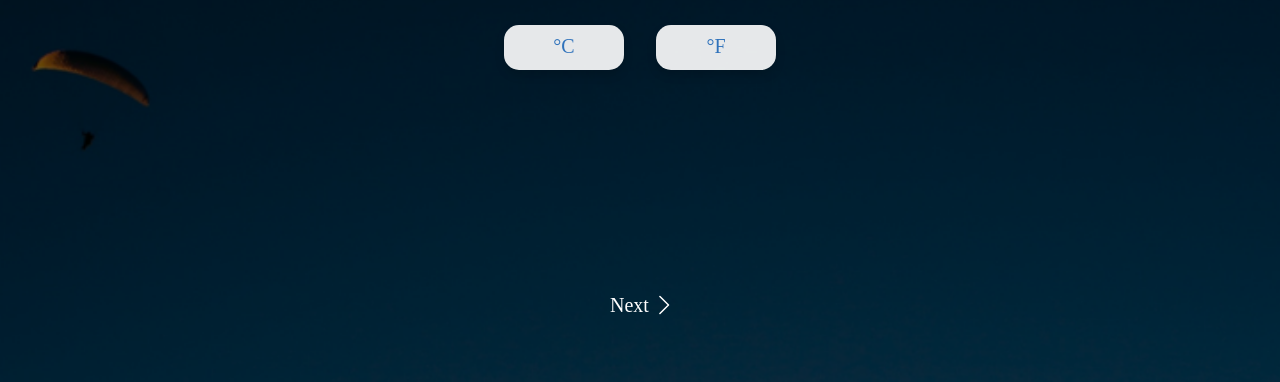
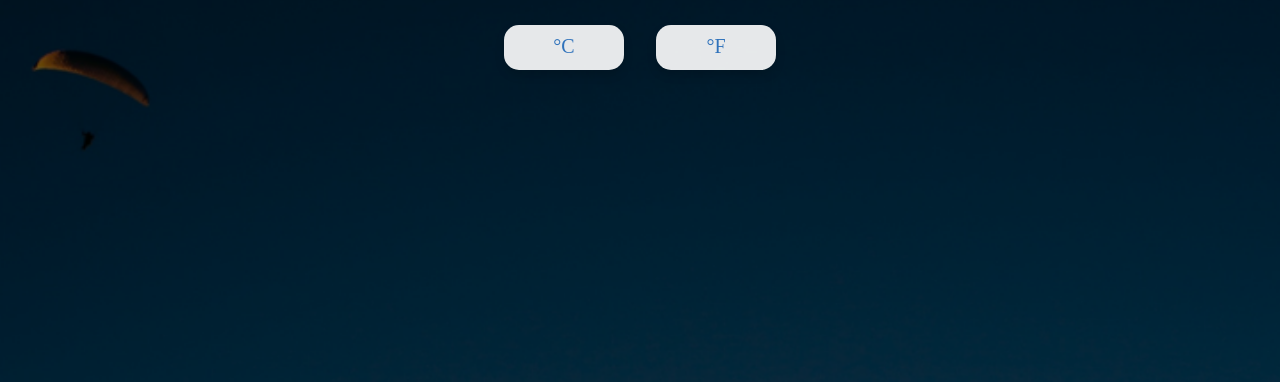
Before and after one commit to arctouch-marceloaquino/arcweatherv2-web, a React (Create React App) app: page / in a window 1280 px wide. Shown: the part 373-755 px from the top of the page. Built offline with nearby package versions, Linux system fonts and the light colour scheme.

Commit message:
Changes requested on PR code review

```diff
--- a/src/pages/fresh_install/FreshInstallPage.css
+++ b/src/pages/fresh_install/FreshInstallPage.css
@@ -1,12 +1,15 @@
-.DivButtons {
+.FreshInstallPage {
+    min-height: 100vh;
+    max-width: 100%;
+    background-image: url("../../images/bg-settings-first-access@2x.png");
+    background-size: cover;
+}
+
+.FreshInstallPage-buttons {
     margin-top: 3vh;
 }
 
-.ButtonCelsius {
-    margin-right: 2rem;
-}
-
-.Button {
+.FreshInstallPage-button--default {
     width: 120px;
     height: 45px;
     object-fit: contain;
@@ -17,7 +20,7 @@
     align-items: center;
 }
 
-.ButtonActive {
+.FreshInstallPage-button--active {
     width: 120px;
     height: 45px;
     object-fit: contain;
@@ -28,36 +31,19 @@
     align-items: center;
 }
 
-.DivContent {
-    text-align: center;
-    display: flex;
-    flex-direction: row;
-    justify-content: center;
+.FreshInstallPage-celsiusButton {
+    margin-right: 2rem;
 }
 
-.Next {
-    display: flex;
-    align-items: center;
-    height: 54px;
-    color: #ffffff;
+.FreshInstallPage-buttonText--default {
+    width: 120px;
+    height: 25px;
+    color: #2f72bb;
+    display: inline-block;
+    vertical-align: middle;
 }
 
-.DivNext {
-    padding-top: 26vh;
-}
-
-.Description {
-    display: flex;
-    align-items: center;
-    height: 54px;
-    color: #ffffff;
-}
-
-.DivDescription {
-    padding-top: 40vh;
-}
-
-.Text {
+.FreshInstallPage-text--default {
     font-family: Avenir;
     font-size: 20px;
     font-weight: 500;
@@ -68,26 +54,37 @@
     text-align: center;
 }
 
-.ButtonText {
-    width: 120px;
-    height: 25px;
-    color: #2f72bb;
-    display: inline-block;
-    vertical-align: middle;
-}
-
-.TextActive {
+.FreshInstallPage-text--active {
     color: white;
 }
 
-.FreshInstallPage {
-    min-height: 100vh;
-    max-width: 100%;
-    background-image: url("../../images/bg-settings-first-access@2x.png");
-    background-size: cover;
+.FreshInstallPage-nonButtonText--default {
+    display: flex;
+    align-items: center;
+    height: 54px;
+    color: #ffffff;
 }
 
-.Path4 {
+.FreshInstallPage-content {
+    text-align: center;
+    display: flex;
+    flex-direction: row;
+    justify-content: center;
+}
+
+.FreshInstallPage-next {
+    padding-top: 26vh;
+}
+
+.FreshInstallPage-nextButton--disabled {
+    display: none !important;
+}
+
+.FreshInstallPage-description {
+    padding-top: 40vh;
+}
+
+.FreshInstallPage-nextArrow {
     object-fit: contain;
     transform: rotate(-180deg);
     margin-left: 10px;
--- a/src/pages/fresh_install/FreshInstallPage.tsx
+++ b/src/pages/fresh_install/FreshInstallPage.tsx
@@ -2,16 +2,28 @@ import React from 'react';
 import '../fresh_install/FreshInstallPage.css';
 import path4 from "../../images/path4.svg";
 import classNames from 'classnames';
+import TemperatureScaleService from '../../services/TemperatureScaleService';
 
-export default class FreshInstallPage extends React.Component<{}, { selectedTemperatureScale: string }> {
+type Props = {};
+type State = { selectedTemperatureScale: string };
+
+export default class FreshInstallPage extends React.Component<Props, State> {
+
+    temperatureService: TemperatureScaleService;
+
+    constructor(props: Props) {
+        super(props);
+        this.state = { selectedTemperatureScale: '' };
+        this.temperatureService = new TemperatureScaleService();
+    }
 
     handleButtonClick = (selectedTemperatureScale: 'C' | 'F') => {
-        if (this.state === null || !(this.state.selectedTemperatureScale === selectedTemperatureScale)) {
+        if (!(this.state.selectedTemperatureScale === selectedTemperatureScale)) {
             this.setState({
                 selectedTemperatureScale
             });
 
-            localStorage.setItem('temperatureScale', selectedTemperatureScale);
+            this.temperatureService.setSelectedTemperature(selectedTemperatureScale);
         }
     }
 
@@ -19,42 +31,47 @@ export default class FreshInstallPage extends React.Component<{}, { selectedTemp
         console.log("Moving");
     }
 
+    renderNextButton = () => {
+        const isClicked = this.state.selectedTemperatureScale === '';
+        const divClasses = classNames({'FreshInstallPage-nextButton--disabled': isClicked},
+        'FreshInstallPage-content', 'FreshInstallPage-next');
+        return (
+            <div className={divClasses} onClick={this.moveToLocation} >
+                <span className="FreshInstallPage-nonButtonText--default FreshInstallPage-text--default">
+                    Next
+                </span>
+                <img className="FreshInstallPage-nextArrow" src={path4}></img>
+            </div>);
+    }
+
     renderCelsiusButton = () => {
-        const isClicked = this.state !== null && this.state.selectedTemperatureScale === 'C';
-        const divClasses = classNames({
-            ButtonActive: isClicked,
-            ButtonCelsius: true,
-            Button: !isClicked
+        const isClicked = this.state.selectedTemperatureScale === 'C';
+        const divClasses = classNames('FreshInstallPage-celsiusButton', {
+            'FreshInstallPage-button--active': isClicked,
+            'FreshInstallPage-button--default': !isClicked
         });
 
-        const textClasses = classNames({
-            TextActive: isClicked,
-            Text: true,
-            ButtonText: true
-        });
+        const textClasses = classNames('FreshInstallPage-text--default', 'FreshInstallPage-buttonText--default', { 'FreshInstallPage-text--active': isClicked });
 
         return (
-            <div className={divClasses} onClick={((e) => this.handleButtonClick('C'))}>
+            <div className={divClasses} onClick={(e) => this.handleButtonClick('C')}>
                 <span className={textClasses}>°C</span>
             </div>
         );
     }
 
-    renderFahrenheit = () => {
-        const isClicked = this.state !== null && this.state.selectedTemperatureScale === 'F';
+    renderFahrenheitButton = () => {
+        const isClicked = this.state.selectedTemperatureScale === 'F';
         const divClasses = classNames({
-            ButtonActive: isClicked,
-            Button: !isClicked
+            'FreshInstallPage-button--active': isClicked,
+            'FreshInstallPage-button--default': !isClicked
         });
 
-        const textClasses = classNames({
-            TextActive: isClicked,
-            Text: true,
-            ButtonText: true
-        });
+        const textClasses = classNames('FreshInstallPage-text--default', 'FreshInstallPage-buttonText--default',
+        { 'FreshInstallPage-text--active': isClicked });
 
         return (
-            <div className={divClasses} onClick={((e) => this.handleButtonClick('F'))}>
+            <div className={divClasses} onClick={(e) => this.handleButtonClick('F')}>
                 <span className={textClasses}>°F</span>
             </div>
         );
@@ -63,23 +80,20 @@ export default class FreshInstallPage extends React.Component<{}, { selectedTemp
     render() {
         return (
             <div className="FreshInstallPage">
-                <div className="DivContent DivDescription">
-                    <span className="Text Description">
+                <div className="FreshInstallPage-content FreshInstallPage-description">
+                    <span className="FreshInstallPage-nonButtonText--default FreshInstallPage-text--default">
                         Choose your preferred <br />
                         temperature scale:
                     </span>
                 </div>
-                <div className="DivContent DivButtons">
+
+                <div className="FreshInstallPage-content FreshInstallPage-buttons">
                     {this.renderCelsiusButton()}
-                    {this.renderFahrenheit()}
+                    {this.renderFahrenheitButton()}
                 </div>
-                <div className="DivContent DivNext" onClick={this.moveToLocation} >
-                    <span className="Text Next">
-                        Next
-                    </span>
-                    <img className="Text Path4" src={path4}></img>
-                </div>
-            </div>
+
+                {this.renderNextButton()}
+            </div >
         )
     }
 }
--- /dev/null
+++ b/src/services/TemperatureScaleService.tsx
@@ -0,0 +1,10 @@
+export default class TemperatureScaleService {
+
+    public getSelectedTemperature() {
+        return localStorage.getItem('temperatureScale');
+    }
+
+    public setSelectedTemperature(temperatureScale: 'C' | 'F') {
+        localStorage.setItem('temperatureScale', temperatureScale);
+    }
+}
```
